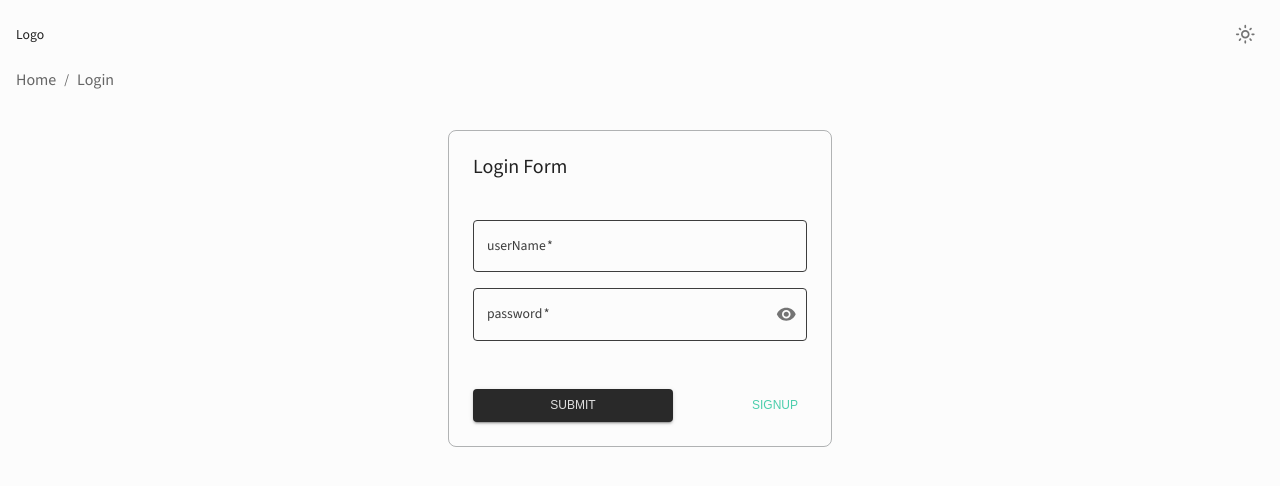
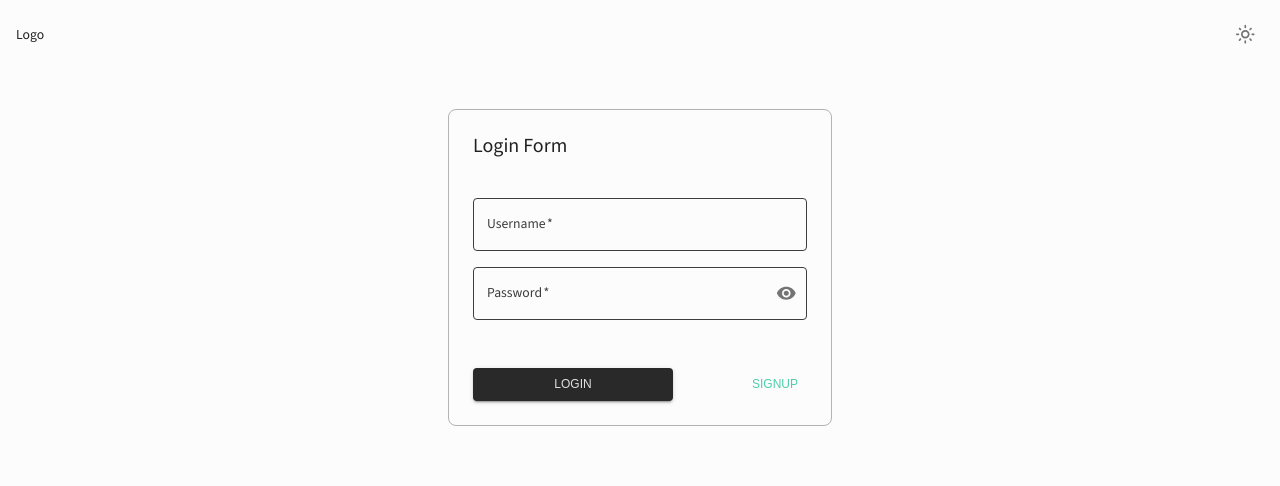
Before and after one commit to smartstartcloud/smartstartcloud-prod, a React (Create React App) app in the folder Dashboard/: page /login in a window 1280 px wide. Shown: the top 486 px of the page. Built offline with nearby package versions, Linux system fonts and the light colour scheme.

Commit message:
slight modification

```diff
--- a/Dashboard/src/components/DynamicBreadcrumbs.jsx
+++ b/Dashboard/src/components/DynamicBreadcrumbs.jsx
@@ -6,6 +6,11 @@ const DynamicBreadcrumbs = () => {
     const location = useLocation();
 
     const pathnames = location.pathname.split('/').filter((x) => x)
+
+    const excludedRoutes = ["/login", "/signUp"];
+    if (excludedRoutes.includes(location.pathname)) {
+        return null;
+    }
 
     return (
         <Breadcrumbs aria-label="breadcrumb">
--- a/Dashboard/src/components/forms/LoginForm.jsx
+++ b/Dashboard/src/components/forms/LoginForm.jsx
@@ -90,7 +90,7 @@ const LoginForm = () => {
                             render={({field})=>(
                                 <TextField
                                     {...field}
-                                    label="userName"
+                                    label="Username"
                                     variant="outlined"
                                     fullWidth
                                     required
@@ -120,7 +120,7 @@ const LoginForm = () => {
                             render={({field})=>(
                                 <TextField
                                     {...field}
-                                    label="password"
+                                    label="Password"
                                     variant="outlined"
                                     type={showPassword ? 'text' : 'password'}
                                     fullWidth
@@ -167,7 +167,7 @@ const LoginForm = () => {
                         {loading ? (
                             <CircularProgress size={24} sx={{ color: colors.grey[900] }} />
                         ) : (
-                            'Submit'
+                            'Login'
                         )}
                     </Button>
                     <Link to="/signUp" style={{ textDecoration: 'none' }}>
--- a/Dashboard/src/scenes/degree/degreeProfile.jsx
+++ b/Dashboard/src/scenes/degree/degreeProfile.jsx
@@ -41,11 +41,11 @@ const DegreeProfile = () => {
     };
 
     const columns = [
-        { field: 'studentID', headerName: 'STUDENT ID', flex: 0.5 },
+        { field: 'studentID', headerName: 'Student ID', flex: 0.5 },
         { field: 'studentName', headerName: 'Name', flex: 1 },
-        { field: 'studentLogin', headerName: 'User Name', flex: 1 },
+        { field: 'studentLogin', headerName: 'Username', flex: 1 },
         { field: 'studentPassword', headerName: 'Password', flex: 1 },
-        { field: 'studentContact', headerName: 'Phone Number', flex: 1 },
+        { field: 'studentContact', headerName: 'Contact Number', flex: 1 },
     ];
 
     const handleAddStudent = () => {
@@ -184,6 +184,7 @@ const DegreeProfile = () => {
                         '& .MuiDataGrid-row': {
                             backgroundColor: colors.grey[50],
                             color: colors.black,
+                            cursor:'pointer',
                             '&:hover': {
                                 backgroundColor: colors.blueAccent[50],
                                 transform: 'scale(1.01)',
--- a/Dashboard/src/scenes/global/Sidebar.jsx
+++ b/Dashboard/src/scenes/global/Sidebar.jsx
@@ -126,12 +126,6 @@ const Sidebar = () => {
                 selected={selected}
                 setSelected={setSelected}
               />
-              <Typography
-                variant='h6'
-                color={colors.grey[300]}
-                sx={{m: "15px 0px 5px 20px"}}
-              >
-                Data</Typography>
               {/* <Item
                 title="Manage Team"
                 to="/team"
@@ -153,12 +147,6 @@ const Sidebar = () => {
                 selected={selected}
                 setSelected={setSelected}
               /> */}
-              <Typography
-                variant='h6'
-                color={colors.grey[300]}
-                sx={{m: "15px 0px 5px 20px"}}
-              >
-                Pages</Typography>
               <Item
                 title="Add Degree"
                 to="/add-degree"
--- a/Dashboard/src/scenes/global/Topbar.jsx
+++ b/Dashboard/src/scenes/global/Topbar.jsx
@@ -48,9 +48,6 @@ const Topbar = ({ logOut }) => {
               {authUser && (
                   <>
                     <IconButton>
-                      <NotificationsOutlinedIcon />
-                    </IconButton>
-                    <IconButton>
                       <SettingsOutlinedIcon />
                     </IconButton>
                     {/* User Icon and Name */}
```
